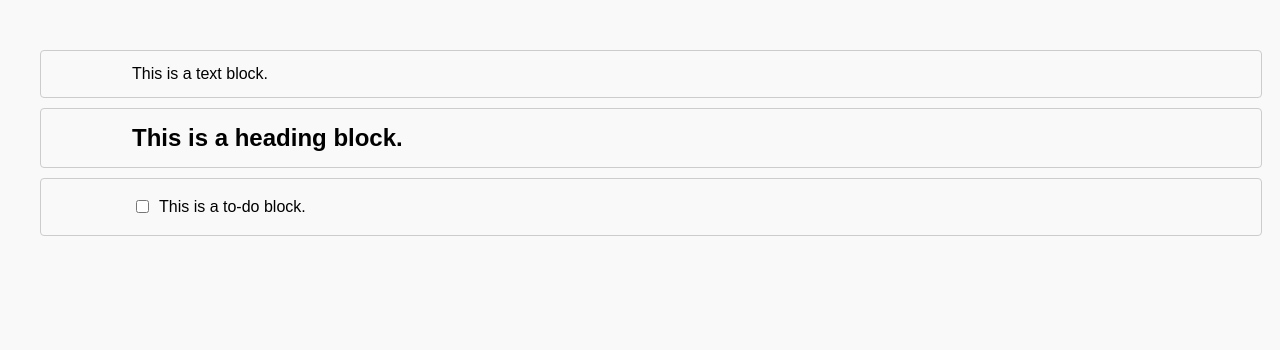
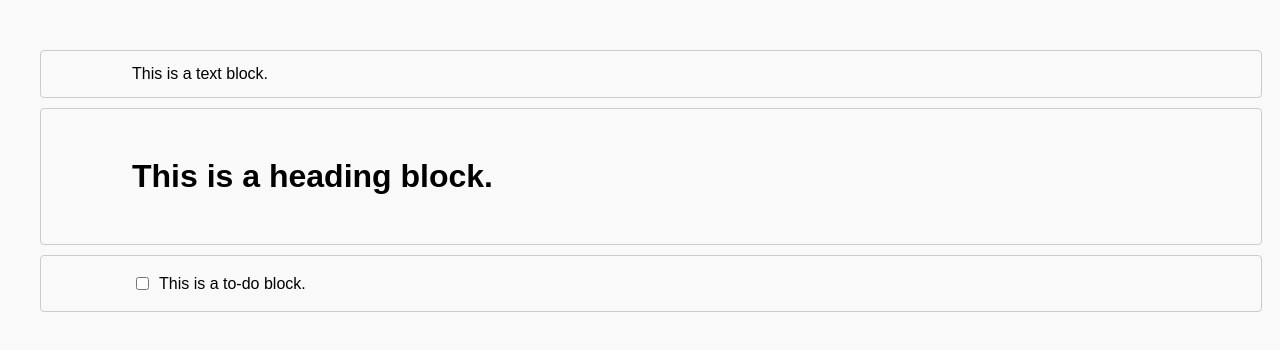
Before and after one commit to Sahil1479/notion-style-doc-editor, a React (Create React App) app: page / in a window 1280 px wide. Shown: the top 350 px of the page. Built offline with nearby package versions, Linux system fonts and the light colour scheme.

Commit message:
Add markdown support

```diff
--- a/src/components/Editor.js
+++ b/src/components/Editor.js
@@ -144,6 +144,54 @@ const Editor = () => {
       if (currentBlock.type === 'todo') {
         e.preventDefault(); // Prevent default tab behavior
         addIndentation(blockId); // Add indentation to the current block
+      }
+    } else if (e.key === ' ') {
+      const currentBlock = blocks.find((block) => block.id === blockId);
+      const blockContent = blockRefs.current[blockId]?.textContent || '';
+
+      // Handle Markdown shortcuts
+      switch (blockContent.trim()) {
+        case '#':
+          e.preventDefault();
+          changeBlockType(blockId, 'heading');
+          blockRefs.current[blockId].textContent = '';
+          return;
+
+        case '-':
+          e.preventDefault();
+          changeBlockType(blockId, 'text');
+          blockRefs.current[blockId].textContent = '•';
+          return;
+
+        case '[]':
+          e.preventDefault();
+          changeBlockType(blockId, 'todo');
+          blockRefs.current[blockId].textContent = '';
+          return;
+
+        case '##':
+          e.preventDefault();
+          setBlocks(blocks.map(block =>
+            block.id === blockId ? {
+              ...block,
+              type: 'heading',
+              headingLevel: 2,
+              content: ''
+            } : block
+          ));
+          return;
+
+        case '###':
+          e.preventDefault();
+          setBlocks(blocks.map(block =>
+            block.id === blockId ? {
+              ...block,
+              type: 'heading',
+              headingLevel: 3,
+              content: ''
+            } : block
+          ));
+          return;
       }
     }
   };
@@ -393,16 +441,16 @@ const Editor = () => {
           </div>
           {/* Render block content */}
           {block.type === 'heading' && (
-            <h2
+            <div
               ref={(el) => (blockRefs.current[block.id] = el)}
               contentEditable
               suppressContentEditableWarning
               onKeyDown={(e) => handleKeyDown(e, block.id)}
               onBlur={(e) => updateBlockContent(block.id, e.target.innerText)}
-              style={{ width: '100%' }}
+              className={`heading-${block.headingLevel || 1}`}
             >
               {block.content}
-            </h2>
+            </div>
           )}
           {block.type === 'text' && (
             <p
--- a/src/styles/editor.css
+++ b/src/styles/editor.css
@@ -21,6 +21,17 @@ body {
     background-color: #f9f9f9;
     position: relative;
     width: 100%; /* Ensure the block spans the full width */
+}
+
+.block[data-type="code"] {
+    font-family: monospace;
+    background-color: #f5f5f5;
+    padding: 1rem;
+    border-radius: 4px;
+}
+
+.block[data-type="text"].bullet {
+    padding-left: 1.5rem;
 }
 
 .block-controls {
@@ -235,3 +246,24 @@ code {
 .six-dot-btn i {
     color: #666;
 }
+
+.heading-1 {
+    font-size: 2em;
+    font-weight: bold;
+    margin: 1em 0;
+    width: 100%;
+}
+
+.heading-2 {
+    font-size: 1.5em;
+    font-weight: bold;
+    margin: 0.8em 0;
+    width: 100%;
+}
+
+.heading-3 {
+    font-size: 1.17em;
+    font-weight: bold;
+    margin: 0.6em 0;
+    width: 100%;
+}
```
